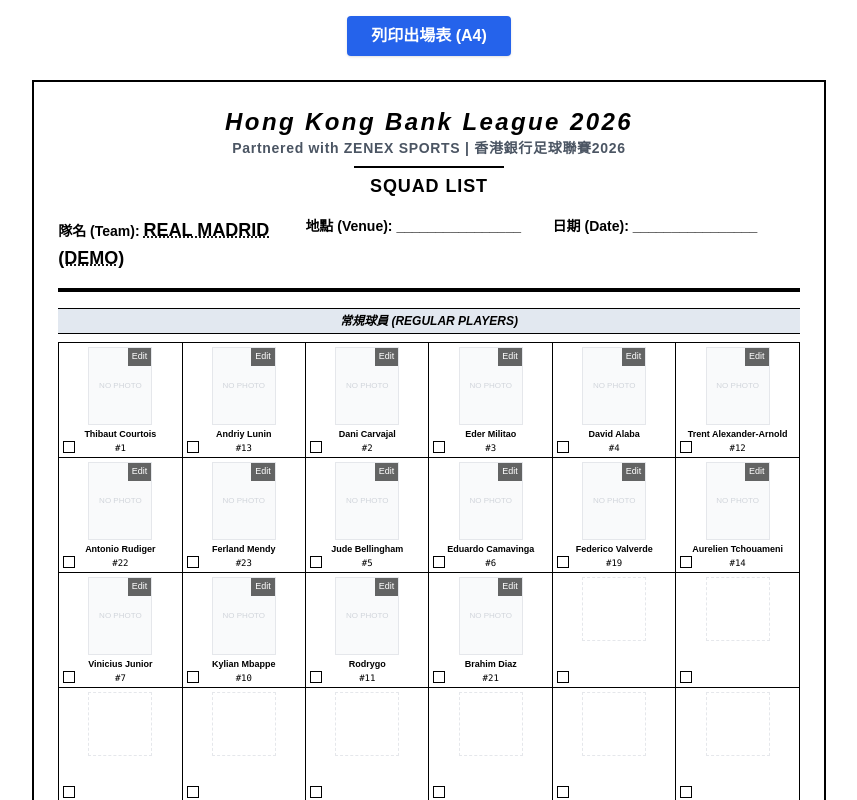
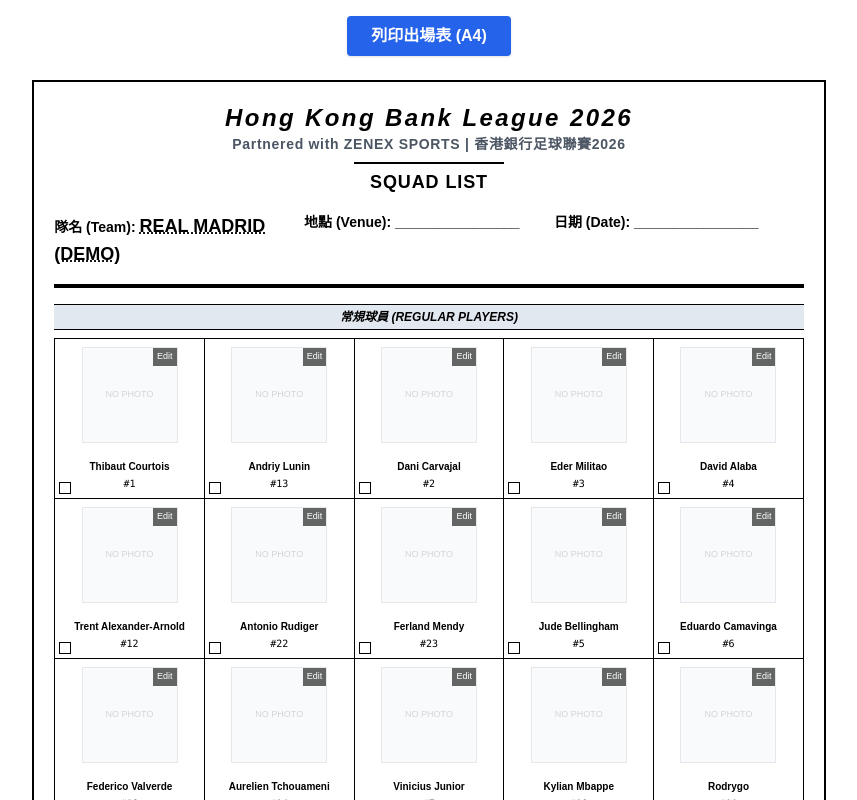
Before and after one commit to clawdfelix-ship-it/football-league-system, a Next.js app: page /admin/match-sheet/demo in a window 1280 px wide. Shown: the top 800 px of the page, without its empty margins (211-1068 px from the left). Built offline with nearby package versions, Linux system fonts and the light colour scheme.

Commit message:
refactor: maximize A4 page — larger player cells (5×6 grid), bigger photos, better print layout

```diff
--- a/app/admin/match-sheet/[teamId]/page.tsx
+++ b/app/admin/match-sheet/[teamId]/page.tsx
@@ -15,7 +15,7 @@
 
   const players: Player[] = await getTeamPlayers(team.name);
 
-  // Always show 30 slots (5 rows × 6 cols)
+  // Always show 30 slots (5 cols × 6 rows = 30)
   const totalSlots = 30;
   const emptySlots = Array(Math.max(0, totalSlots - players.length)).fill(null);
 
@@ -28,18 +28,18 @@
 
       {/* ══════════════════════════════════════════════
           A4 container — 210mm × 297mm
-          8 columns for player grid
+          5 columns for player grid (40mm each)
           ══════════════════════════════════════════════ */}
       <div
         className="mx-auto bg-white shadow-2xl"
         style={{
           width: '210mm',
           minHeight: '297mm',
-          padding: '3mm',
+          padding: '5mm',
           boxSizing: 'border-box',
           display: 'flex',
           flexDirection: 'column',
-          gap: '1.5mm',
+          gap: '2mm',
           fontFamily: 'Arial, Helvetica, sans-serif',
           overflow: 'hidden',
           breakInside: 'avoid',
@@ -108,15 +108,15 @@
 
         {/* ── ③ PLAYER GRID ─────────────────────────── */}
         {/*
-          A4 width: 210mm, padding: 3mm each side = 204mm usable
-          6 cols × 34mm = 204mm exactly
-          Cell: 11mm photo + name + number ≈ 23mm tall per row
+          A4 width: 210mm, padding: 5mm each side = 200mm usable
+          5 cols × 40mm = 200mm exactly
+          Cell: 18mm photo + name + number ≈ 40mm tall per row
         */}
         <div style={{
           display: 'grid',
-          gridTemplateColumns: 'repeat(6, 34mm)',
-          borderTop: '1px solid black',
-          borderLeft: '1px solid black',
+          gridTemplateColumns: 'repeat(5, 40mm)',
+          borderTop: '1.5px solid black',
+          borderLeft: '1.5px solid black',
           flexShrink: 0,
         }}>
           {/* Real players */}
@@ -125,27 +125,27 @@
               key={p.id}
               className="group"
               style={{
-                borderRight: '1px solid black',
-                borderBottom: '1px solid black',
-                padding: '0.6mm 0.5mm 0.5mm',
+                borderRight: '1.5px solid black',
+                borderBottom: '1.5px solid black',
+                padding: '1.2mm 1mm 1mm',
                 display: 'flex',
                 flexDirection: 'column',
                 alignItems: 'center',
-                gap: '0.25mm',
-                minHeight: '23mm',
+                gap: '0.6mm',
+                minHeight: '40mm',
                 position: 'relative',
               }}
             >
               {/* Checkbox corner */}
-              <div style={{ position: 'absolute', bottom: '0.4mm', left: '0.4mm', width: '2mm', height: '2mm', border: '1px solid black' }} />
+              <div style={{ position: 'absolute', bottom: '0.5mm', left: '0.5mm', width: '3mm', height: '3mm', border: '1.5px solid black' }} />
 
-              {/* Photo */}
-              <div style={{ width: '11mm', height: '15mm', border: '0.5px solid #ccc', background: '#f5f5f5', overflow: 'hidden', flexShrink: 0, position: 'relative' }}>
+              {/* Photo — much larger */}
+              <div style={{ width: '28mm', height: '28mm', border: '1px solid #999', background: '#f0f0f0', overflow: 'hidden', flexShrink: 0, position: 'relative' }}>
                 {p.photoUrl ? (
                   // eslint-disable-next-line @next/next/no-img-element
                   <img src={p.photoUrl} alt={p.name} style={{ width: '100%', height: '100%', objectFit: 'cover' }} />
                 ) : (
-                  <div style={{ width: '100%', height: '100%', display: 'flex', alignItems: 'center', justifyContent: 'center', fontSize: '4.5pt', color: '#ccc' }}>
+                  <div style={{ width: '100%', height: '100%', display: 'flex', alignItems: 'center', justifyContent: 'center', fontSize: '7pt', color: '#bbb' }}>
                     NO PHOTO
                   </div>
                 )}
@@ -153,12 +153,12 @@
               </div>
 
               {/* Name */}
-              <div style={{ fontSize: '5.5pt', fontWeight: 700, textAlign: 'center', lineHeight: 1.15, wordBreak: 'break-word', width: '100%', color: 'black' }}>
+              <div style={{ fontSize: '7.5pt', fontWeight: 700, textAlign: 'center', lineHeight: 1.2, wordBreak: 'break-word', width: '100%', color: 'black' }}>
                 {p.name}
               </div>
 
               {/* Jersey number */}
-              <div style={{ fontSize: '5pt', fontFamily: 'Courier New, monospace', lineHeight: 1, color: 'black' }}>
+              <div style={{ fontSize: '7pt', fontFamily: 'Courier New, monospace', lineHeight: 1, color: 'black' }}>
                 #{p.jerseyNumber}
               </div>
             </div>
@@ -169,19 +169,19 @@
             <div
               key={`empty-${i}`}
               style={{
-                borderRight: '1px solid black',
-                borderBottom: '1px solid black',
-                padding: '0.6mm 0.5mm 0.5mm',
+                borderRight: '1.5px solid black',
+                borderBottom: '1.5px solid black',
+                padding: '1.2mm 1mm 1mm',
                 display: 'flex',
                 flexDirection: 'column',
                 alignItems: 'center',
                 justifyContent: 'flex-start',
-                minHeight: '23mm',
+                minHeight: '40mm',
                 position: 'relative',
               }}
             >
-              <div style={{ position: 'absolute', bottom: '0.4mm', left: '0.4mm', width: '2mm', height: '2mm', border: '1px solid black' }} />
-              <div style={{ width: '11mm', height: '15mm', border: '1px dashed #bbb', flexShrink: 0 }} />
+              <div style={{ position: 'absolute', bottom: '0.5mm', left: '0.5mm', width: '3mm', height: '3mm', border: '1.5px solid black' }} />
+              <div style={{ width: '28mm', height: '28mm', border: '1.5px dashed #aaa', flexShrink: 0 }} />
             </div>
           ))}
         </div>
--- a/app/admin/match-sheet/demo/page.tsx
+++ b/app/admin/match-sheet/demo/page.tsx
@@ -39,6 +39,7 @@
 
 export default function DemoMatchSheet() {
   const [players, setPlayers] = useState<DemoPlayer[]>(DEMO_PLAYERS_BASE);
+  // 5 cols × 6 rows = 30 cells
   const totalGridSlots = 30;
   const emptySlots = useMemo(() => Array(Math.max(0, totalGridSlots - players.length)).fill(null), [players.length]);
 
@@ -72,7 +73,7 @@
         <PrintButton />
       </div>
 
-      <div className="w-[210mm] min-h-[297mm] mx-auto border-2 border-black p-6 flex flex-col bg-white">
+      <div className="w-[210mm] min-h-[297mm] mx-auto border-2 border-black p-5 flex flex-col bg-white">
         <header className="text-center border-b-4 border-black pb-4 mb-4">
           <h1 className="text-2xl font-black tracking-widest italic">Hong Kong Bank League 2026</h1>
           <h2 className="text-sm font-bold tracking-wider text-gray-600 mb-1">Partnered with ZENEX SPORTS | 香港銀行足球聯賽2026</h2>
@@ -86,15 +87,15 @@
 
         <section className="flex-grow">
           <h2 className="bg-slate-200 text-center font-bold border-y border-black py-1 text-xs mb-2 italic print:bg-gray-200 print:text-black">常規球員 (REGULAR PLAYERS)</h2>
-          <div className="grid grid-cols-6 border-t border-l border-black">
+          <div className="grid grid-cols-5 border-t border-l border-black">
             {players.map((p) => (
-              <div key={p.id} className="group relative border-r border-b border-black p-1 text-center h-[115px] grid grid-rows-[minmax(44px,80px)_auto_auto] justify-items-center gap-1">
+              <div key={p.id} className="group relative border-r border-b border-black p-2 text-center h-[160px] grid grid-rows-[minmax(90px,110px)_auto_auto] justify-items-center gap-1">
                 <div className="absolute bottom-1 left-1 w-3 h-3 border border-black"></div>
-                <div className="w-16 h-full max-h-20 border border-gray-200 bg-gray-50 overflow-hidden relative print:bg-white print:border-gray-400">
+                <div className="w-24 h-24 border border-gray-200 bg-gray-50 overflow-hidden relative print:bg-white print:border-gray-400">
                   {p.photoUrl ? (
                     <img src={p.photoUrl} alt={p.name} className="object-cover w-full h-full" />
                   ) : (
-                    <div className="w-full h-full flex items-center justify-center text-[8px] text-gray-300">NO PHOTO</div>
+                    <div className="w-full h-full flex items-center justify-center text-[9px] text-gray-300">NO PHOTO</div>
                   )}
                   <label className="absolute top-0 right-0 bg-black/60 text-white text-[9px] px-1 py-0.5 cursor-pointer print:hidden">
                     Edit
@@ -111,14 +112,14 @@
                     />
                   </label>
                 </div>
-                <div className="text-[9px] font-bold leading-tight whitespace-normal break-words w-full px-0.5">{p.name}</div>
-                <div className="text-[9px] font-mono leading-none">#{p.jerseyNumber ?? '—'}</div>
+                <div className="text-[10px] font-bold leading-tight whitespace-normal break-words w-full px-0.5">{p.name}</div>
+                <div className="text-[10px] font-mono leading-none">#{p.jerseyNumber ?? '—'}</div>
               </div>
             ))}
             {emptySlots.map((_, i) => (
-              <div key={`empty-${i}`} className="relative border-r border-b border-black h-[115px] p-1 flex items-start justify-center">
+              <div key={`empty-${i}`} className="relative border-r border-b border-black h-[160px] p-2 flex items-start justify-center">
                 <div className="absolute bottom-1 left-1 w-3 h-3 border border-black"></div>
-                <div className="w-16 h-16 border border-dashed border-gray-200 print:border-gray-300"></div>
+                <div className="w-24 h-24 border border-dashed border-gray-200 print:border-gray-300"></div>
               </div>
             ))}
           </div>
```
